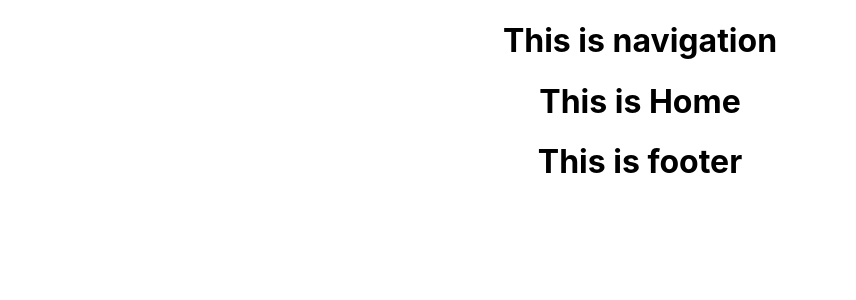
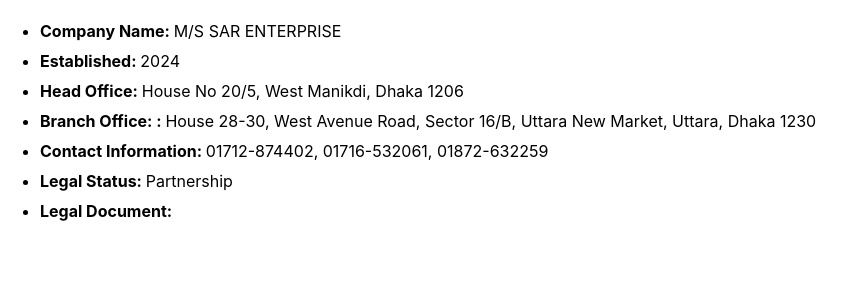
Before and after one commit to sazzadhossain1/sarenterprise, a React (Create React App) app: page / in a window 1280 px wide. Shown: the top 300 px of the page, without its empty margins (0-856 px from the left). Built offline with nearby package versions, Linux system fonts and the light colour scheme.

Commit message:
add some text in home page

```diff
--- a/src/LayOut/Main.js
+++ b/src/LayOut/Main.js
@@ -6,9 +6,9 @@ import Footer from "../components/Footer/Footer";
 const Main = () => {
   return (
     <div>
-      <NavigationBar></NavigationBar>
+      {/* <NavigationBar></NavigationBar> */}
       <Outlet></Outlet>
-      <Footer></Footer>
+      {/* <Footer></Footer> */}
     </div>
   );
 };
--- a/src/components/Home/Home.css
+++ b/src/components/Home/Home.css
@@ -0,0 +1,6 @@
+ul {
+  text-align: left;
+}
+ul li {
+  line-height: 30px;
+}
--- a/src/components/Home/Home.js
+++ b/src/components/Home/Home.js
@@ -4,7 +4,39 @@ import "./Home.css";
 const Home = () => {
   return (
     <div>
-      <h1>This is Home</h1>
+      <ul>
+        <li>
+          <b>Company Name: </b>
+          <span>M/S SAR ENTERPRISE</span>
+        </li>
+        <li>
+          <b>Established: </b>
+          <span>2024</span>
+        </li>
+        <li>
+          <b>Head Office: </b>
+          <span>House No 20/5, West Manikdi, Dhaka 1206</span>
+        </li>
+        <li>
+          <b>Branch Office: : </b>
+          <span>
+            House 28-30, West Avenue Road, Sector 16/B, Uttara New Market,
+            Uttara, Dhaka 1230
+          </span>
+        </li>
+        <li>
+          <b>Contact Information: </b>
+          <span>01712-874402, 01716-532061, 01872-632259</span>
+        </li>
+        <li>
+          <b>Legal Status: </b>
+          <span>Partnership</span>
+        </li>
+        <li>
+          <b>Legal Document: </b>
+          <span></span>
+        </li>
+      </ul>
     </div>
   );
 };
```
